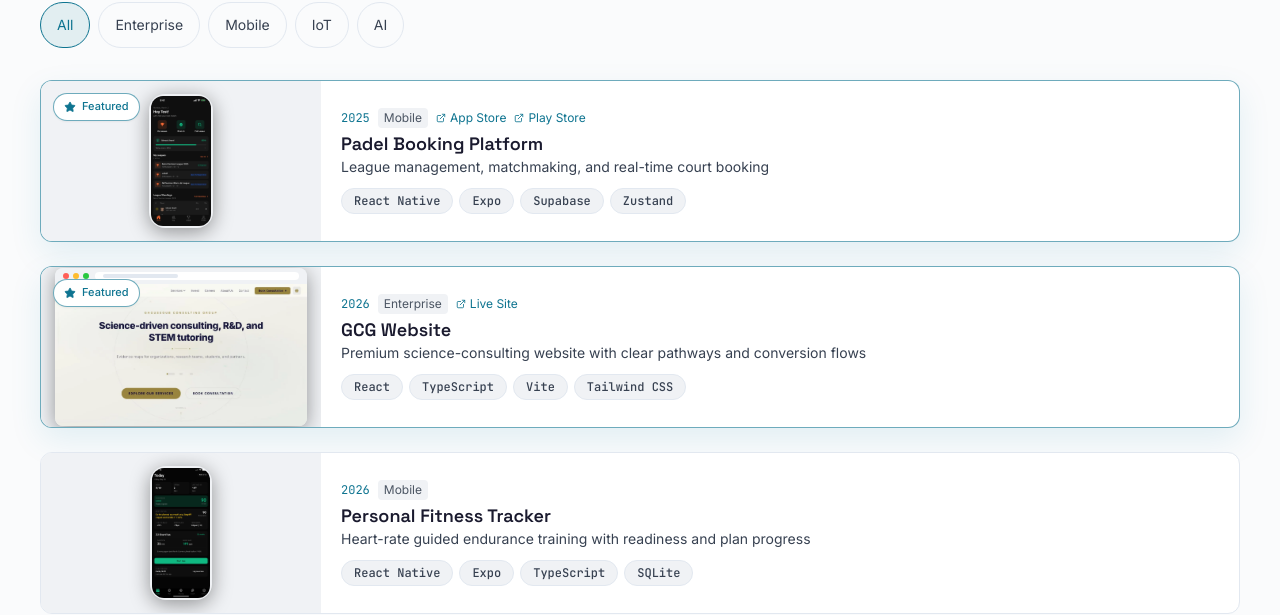
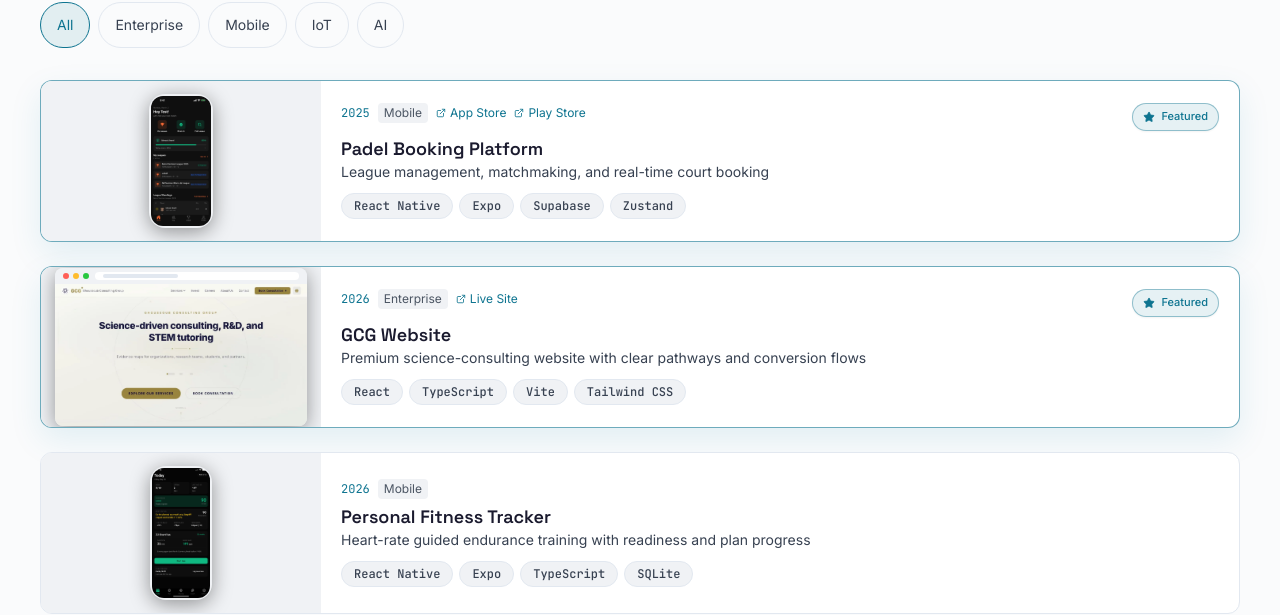
Before and after one commit to GabrielGhsoub/Likwiid-website, a React (Vite) app: page /work in a window 1280 px wide. Shown: the part 236-851 px from the top of the page. Built offline with nearby package versions, Linux system fonts and the light colour scheme; no server answers.

Commit message:
fix: refine featured badge placement

```diff
--- a/src/pages/Portfolio.tsx
+++ b/src/pages/Portfolio.tsx
@@ -81,12 +81,6 @@ export default function Portfolio() {
                     >
                       {/* Preview */}
                       <div className="w-full h-full relative overflow-hidden flex items-center justify-center bg-bg-tertiary">
-                        {project.spotlight && (
-                          <div className="absolute left-3 top-3 z-[2] inline-flex items-center gap-1.5 rounded-full border border-accent-gold/60 bg-bg-secondary/95 px-2.5 py-1 text-[11px] font-medium text-accent-gold shadow-sm backdrop-blur">
-                            <Star size={12} fill="currentColor" strokeWidth={1.6} />
-                            Featured
-                          </div>
-                        )}
                         {project.images.length > 0 && project.platform === 'mobile' ? (
                           <div className="bg-bg-tertiary rounded-xl p-[2px] shadow-[0_4px_20px_rgba(0,0,0,0.4)]">
                             <div className="rounded-lg overflow-hidden">
@@ -128,7 +122,8 @@ export default function Portfolio() {
 
                     {/* Info */}
                     <div className="flex-1 p-5 flex flex-col justify-center min-w-0">
-                      <div className="flex flex-wrap items-center gap-2 mb-1.5">
+                      <div className="mb-2 flex items-start justify-between gap-3">
+                        <div className="flex min-w-0 flex-wrap items-center gap-2">
                           <span className="text-xs text-accent-gold font-[family-name:var(--font-mono)]">{project.year}</span>
                           <span className="text-xs px-1.5 py-0.5 rounded bg-bg-tertiary text-text-tertiary">{project.category}</span>
                           {project.liveUrl && (
@@ -154,6 +149,13 @@ export default function Portfolio() {
                             </a>
                           )}
                         </div>
+                        {project.spotlight && (
+                          <span className="inline-flex shrink-0 items-center gap-1.5 rounded-full border border-accent-gold/40 bg-accent-gold-dim px-2.5 py-1 text-[11px] font-medium text-accent-gold shadow-sm">
+                            <Star size={12} fill="currentColor" strokeWidth={1.6} />
+                            Featured
+                          </span>
+                        )}
+                      </div>
                       <Link to={`/work/${project.slug}`} className="block no-underline">
                         <h3 className="text-lg font-semibold font-[family-name:var(--font-display)] text-text-primary group-hover:text-accent-gold transition-colors leading-tight">
                           {project.title}
```
Lines whose indentation alone changed are shown as unchanged.
